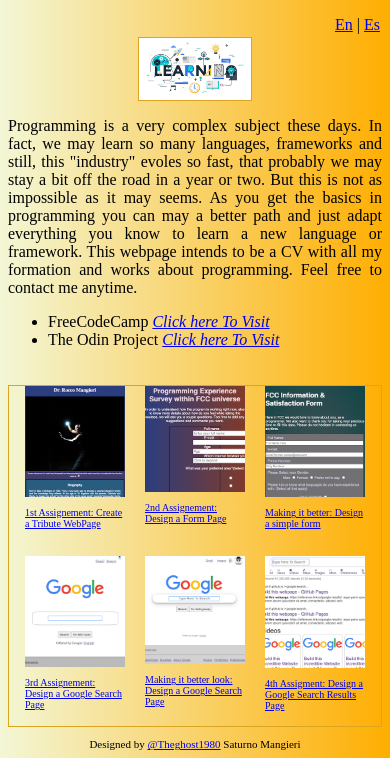
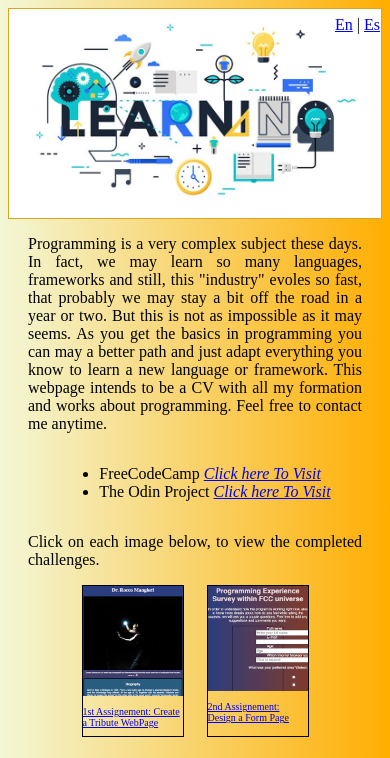
Before and after one commit to theghost1980/google-homepage, a plain HTML site: page index.html in a window 390 px wide. Shown: the top 758 px of the page. Drawn offline with Linux system fonts and the light colour scheme.

Commit message:
adding media features

```diff
--- a/index.html
+++ b/index.html
@@ -1,6 +1,7 @@
 <!DOCTYPE html xmlns="http://www.w3.org/1999/xhtml" lang="en" xml:lang="en">
 <html>
     <head>
+        <meta name="viewport" content="width=device-width, initial-scale=1, minimum-scale=1" />
         <link rel="stylesheet" href="./styles/sty1.css">
     </head>
     <body>
@@ -23,6 +24,7 @@
                     <li>FreeCodeCamp <a href="https://freecodecamp.org/" target="_blank"><i>Click here To Visit</i></a></li>
                     <li>The Odin Project <a href="https://www.theodinproject.com/" target="_blank"><i>Click here To Visit</i></a></li>
                 </ul>
+                <p>Click on each image below, to view the completed challenges.</p>
             </div>
             <div id="menu-container">
                 <div class="mini-site">
--- a/styles/sty1.css
+++ b/styles/sty1.css
@@ -3,15 +3,16 @@
 }
 #menu-container {
     display: flex;
-    height: auto;
-    min-width: 150px;
+    width: 100%;
     flex-wrap: wrap;
+    flex-direction: row;
     justify-content: center;
     margin-top: 20px;
-    border: 1px solid goldenrod;
+    /* border: 1px solid goldenrod; */
 }
 .mini-site {
-    max-width: 100px;
+    display: block;
+    width: 100px;
     height: 150px;
     margin-left: 10px;
     margin-right: 10px;
@@ -38,30 +39,29 @@
     max-width: 100%;
 }
 #div-main-img {
-    width: 30%;
+    width: 500px;
     border: 1px solid goldenrod;
-    /* text-align: center; */
+    margin: auto;
 }
 .text-inlines {
-    max-width: 500px;
+    display: flex;
+    flex-direction: column;
+    width: 100%;
     text-align: justify;
     align-items: center;
+    margin: auto;
+}
+.text-inlines > p {
+    margin-left: 20px;
+    margin-right: 20px;
 }
 .small-text {
     font-size: 11px;
 }
-#mainwrap {
-    display: flex;
-    flex-direction: column;
-    justify-content: center;
-    align-items: center;
-    min-height: 100%;
- }
  footer {
     display: fixed;
     bottom: 0;
     left: 0;
-    width: 100%;
     text-align: center;
     /* padding-top: 10px; */
     /* background-color: rgb(211, 210, 210); */
@@ -76,6 +76,29 @@
     padding-left: 10px;
     padding-right: 10px;
 }
-
 /* Credits */
 /* Main image source: https://elearningindustry.com/how-design-thinking-transforming-learning-experience-free-ebook */
+
+/* Media rules */
+@media only screen and (max-width: 400px) {
+    #menu-container {
+        width: 250px;
+        flex-direction: row;
+        flex-wrap: wrap;
+        justify-content: center;
+        align-items: center;
+        margin: auto;
+    }
+    .mini-site {
+        max-width: 100%;
+        max-height: 100%;
+        margin: auto;
+        margin-bottom: 40px;
+        border: 1px solid black;
+    }
+    #div-main-img {
+        width: auto;
+        border: 1px solid goldenrod;
+        margin: auto;
+    }
+}
```
